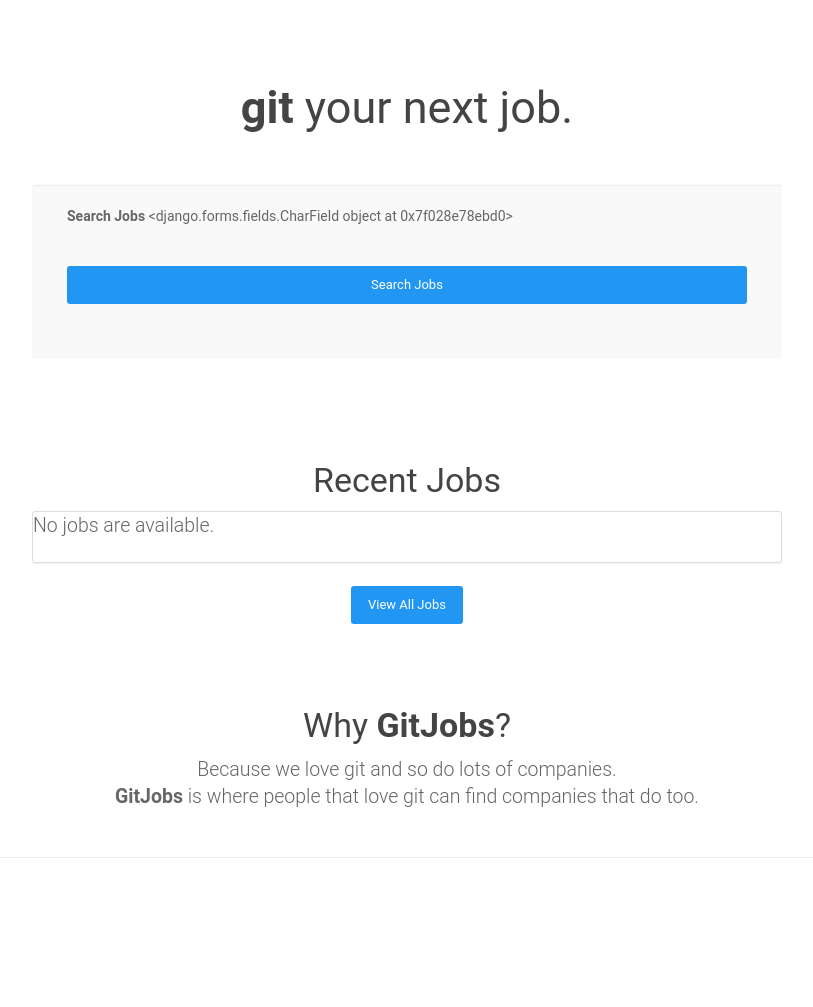
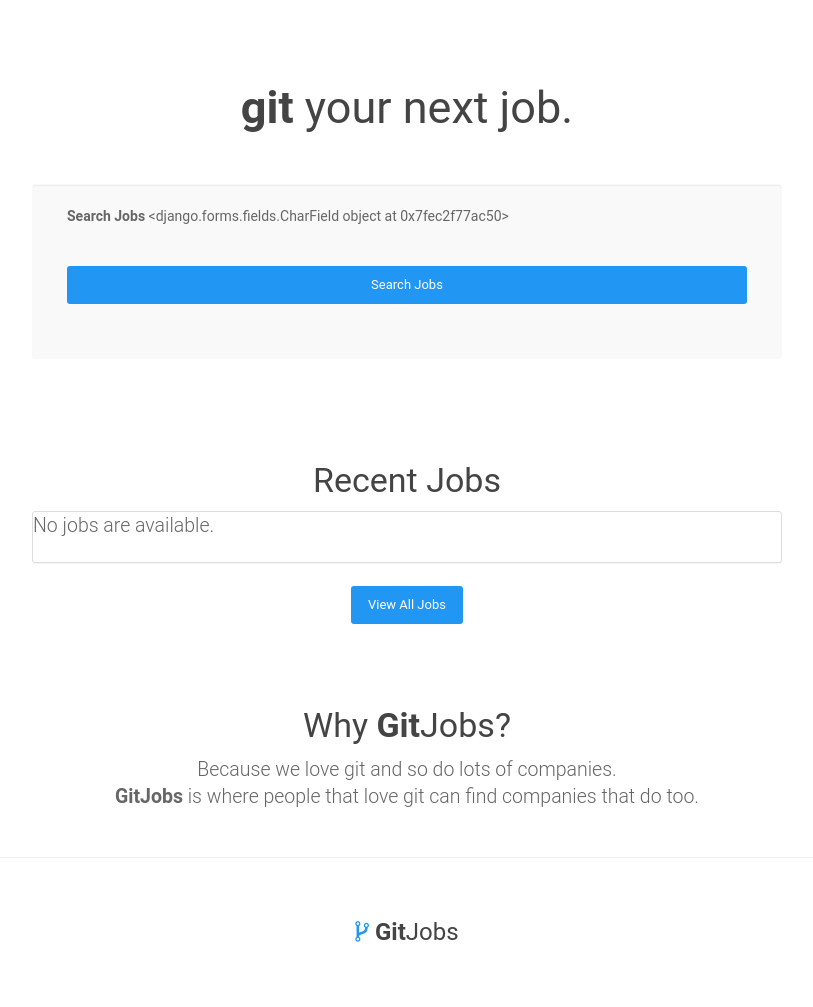
Before and after one commit to alexphelps/hiretech, a Django app: page / in a window 1280 px wide. Shown: the part 66-1073 px from the top of the page, without its empty margins (233-1046 px from the left). Before the commit the page ends 924 px from the top, so only its background shows below. Run offline with Django 3.2, Linux system fonts and the light colour scheme; data that the repository does not hold is empty; style sheets or scripts are compiled from the project's sources; parts of the project's set-up code (start-up, migrations or seed data) failed here and were passed over; some libraries are stand-ins or nearby versions.

Commit message:
small cosmetic improvemtns

```diff
--- a/gitjobs/templates/footer.html
+++ b/gitjobs/templates/footer.html
@@ -1,7 +1,8 @@
 <footer class="footer">
   <div class="container">
   <hr>
-    <div class="row m-t-50 m-b-50">
+    <div class="row m-t-50 m-b-50 text-center">
+      <h4><i class="fa fa-code-fork text-primary"></i> <strong>Git</strong>Jobs</h4>
     </div>
   </div>
 </footer>
--- a/gitjobs/templates/index.html
+++ b/gitjobs/templates/index.html
@@ -63,7 +63,7 @@
     </div>
   <div  class="row m-t-60">
     <div class="col-md-8 col-md-offset-2 text-center">
-      <h3 class="">Why <strong>GitJobs</strong>?</h3>
+      <h3 class="">Why <strong>Git</strong>Jobs?</h3>
       <p class="lead">Because we love git and so do lots of companies.
       </br><strong>GitJobs</strong> is where people that love git can find companies that do too.</p>
     </div>
```
